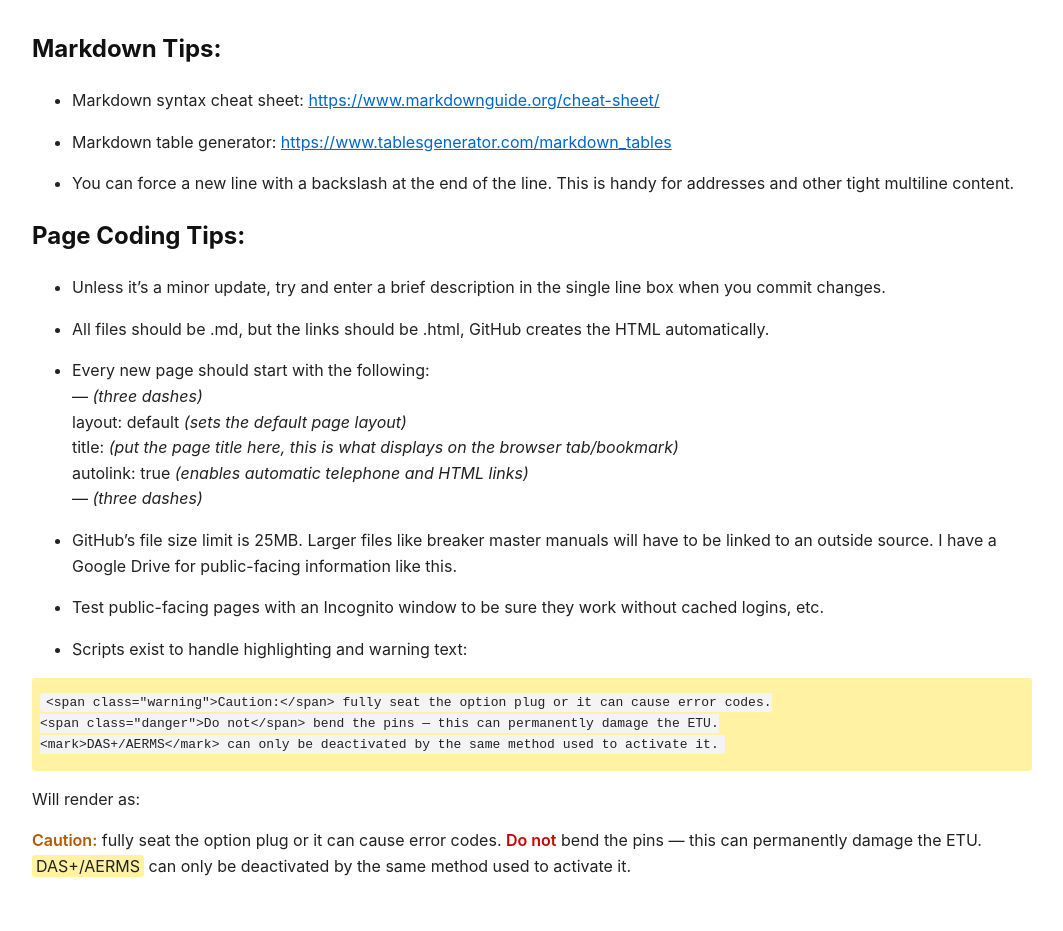
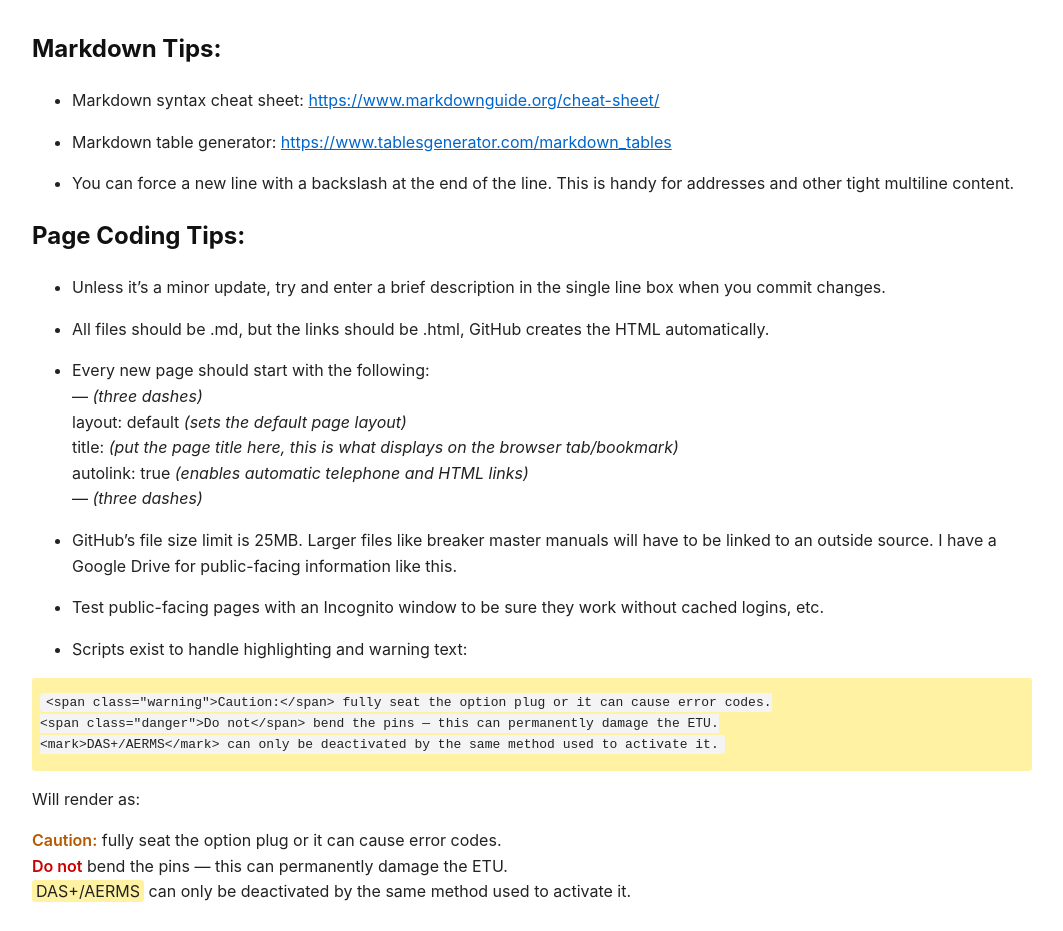
Before and after one commit to epecsupport/Service, a Jekyll site: the page built from support/markdown.md, in a window 1280 px wide. Shown: the whole page, without its empty margins (108-1171 px from the left). Built offline with Jekyll 4.4.1, drawn with Linux system fonts in a browser that asks for light colours; before the commit the page ends 905 px from its top, so only the background shows below that.

Commit message:
Update markdown.md

```diff
--- a/support/markdown.md
+++ b/support/markdown.md
@@ -39,6 +39,6 @@ autolink: true *(enables automatic telephone and HTML links)*\
 
 Will render as:
 
-<span class="warning">Caution:</span> fully seat the option plug or it can cause error codes.
-<span class="danger">Do not</span> bend the pins — this can permanently damage the ETU.
+<span class="warning">Caution:</span> fully seat the option plug or it can cause error codes.\
+<span class="danger">Do not</span> bend the pins — this can permanently damage the ETU.\
 <mark>DAS+/AERMS</mark> can only be deactivated by the same method used to activate it.
```
